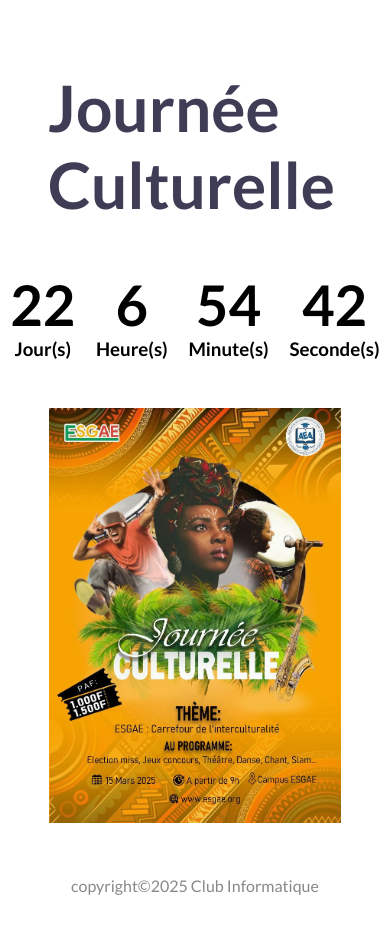
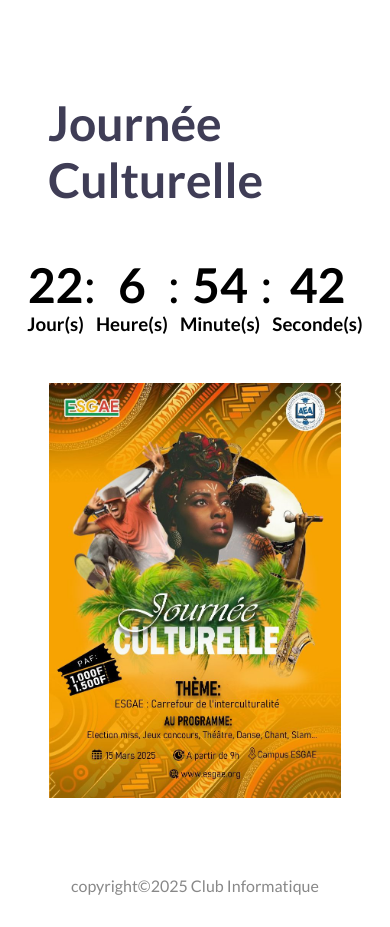
Before and after one commit to jiramaru/cultural-day, a plain HTML site: page index.html in a window 390 px wide. Drawn offline with Linux system fonts and the light colour scheme.

Commit message:
adding ':' and fixing responsive

```diff
--- a/index.html
+++ b/index.html
@@ -20,15 +20,23 @@
             <h3>Jour(s)</h3>
           </div>
 
+          <span>:</span>
+
           <div class="container-hour">
             <h3 class="hour">00</h3>
             <h3>Heure(s)</h3>
           </div>
 
+
+          <span>:</span>
+
           <div class="container-minute">
             <h3 class="minute">00</h3>
             <h3>Minute(s)</h3>
           </div>
+
+
+          <span>:</span>
 
 
           <div class="container-seconde">
--- a/script.js
+++ b/script.js
@@ -21,7 +21,7 @@
 
 
   //Update the html date
-  if (gap >0){
+  if (gap > 0){
     document.querySelector('.day').innerHTML = textDay;
     document.querySelector('.hour').innerHTML = textHour;
     document.querySelector('.minute').innerHTML = textMinute;
--- a/style.css
+++ b/style.css
@@ -12,7 +12,7 @@
 
 
 h2 {
-  font-size: 4rem;
+  font-size: 3rem;
   color: #3f3d56;
   font-weight: bold;
   padding: 3rem;
@@ -28,16 +28,29 @@
 
 .countdown {
   display: flex;
-  justify-content: space-around;
+  justify-content: center;
   text-align: center;
   padding-bottom: 3rem;
+}
+
+@media only screen and (max-width: 600px) {
+
+  .day,
+  .hour,
+  .minute,
+  .second,
+  span{
+  font-size: 2rem
+}
+
 }
 
 .day,
 .hour,
 .minute,
-.second{
-  font-size: 3.5rem
+.second,
+span{
+  font-size: 3rem
 }
 
 img{
```
Also changed, not shown: 1 other file.
